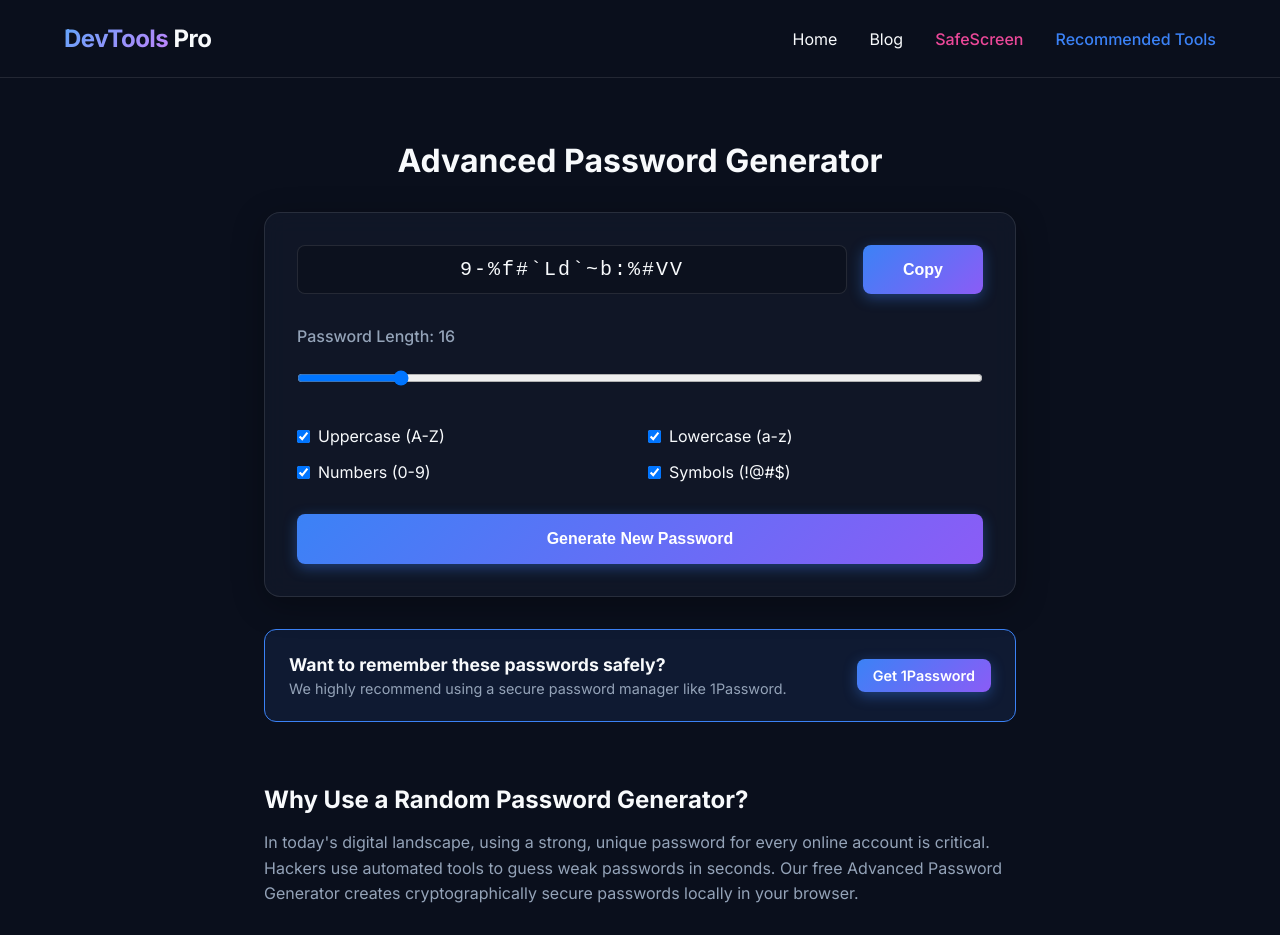
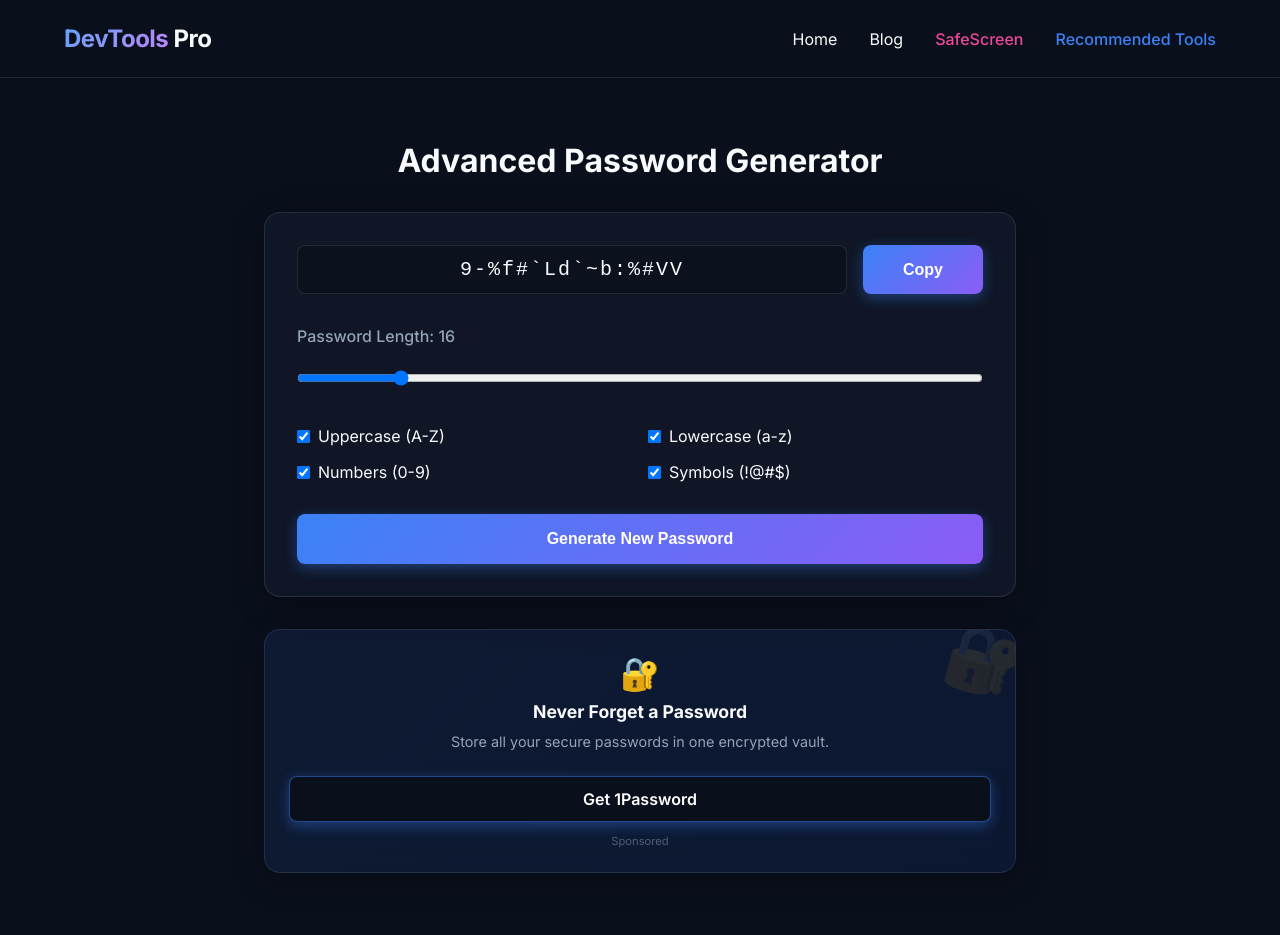
Before and after one commit to samierdogan82-glitch/devtools-pro, a Next.js app: page /tools/password-generator in a window 1280 px wide. Shown: the top 935 px of the page. Built offline with nearby package versions, Linux system fonts and the light colour scheme.

Commit message:
feat: Contextual Smart Banner integration across all tools

```diff
--- a/src/app/tools/password-generator/page.tsx
+++ b/src/app/tools/password-generator/page.tsx
@@ -1,6 +1,7 @@
 "use client";
 
 import { useState, useEffect } from "react";
+import SmartBanner from '@/components/SmartBanner';
 
 export default function PasswordGenerator() {
   const [password, setPassword] = useState("");
@@ -106,12 +107,8 @@ export default function PasswordGenerator() {
       </div>
 
       {/* Contextual Affiliate Banner */}
-      <div style={{ marginTop: '2rem', padding: '1.5rem', background: 'rgba(59, 130, 246, 0.1)', border: '1px solid var(--accent-primary)', borderRadius: '12px', display: 'flex', justifyContent: 'space-between', alignItems: 'center' }}>
-        <div>
-          <h3 style={{ fontSize: '1.1rem', marginBottom: '0.25rem' }}>Want to remember these passwords safely?</h3>
-          <p style={{ color: 'var(--text-secondary)', fontSize: '0.9rem' }}>We highly recommend using a secure password manager like 1Password.</p>
-        </div>
-        <a href="/recommended" className="btn btn-primary" style={{ padding: '0.5rem 1rem', fontSize: '0.9rem', textDecoration: 'none' }}>Get 1Password</a>
+      <div style={{ marginTop: '2rem' }}>
+        <SmartBanner type="password" />
       </div>
 
       {/* SEO Text Area & Ad Placeholder */}
--- /dev/null
+++ b/src/components/SmartBanner.tsx
@@ -0,0 +1,92 @@
+import Link from 'next/link';
+
+type BannerType = 'parental' | 'seo' | 'password' | 'grammar';
+
+interface SmartBannerProps {
+  type: BannerType;
+}
+
+const bannerConfig = {
+  parental: {
+    icon: '🛡️',
+    title: 'Protect Your Kids Online',
+    description: 'Get total peace of mind with the world\'s leading parental control software.',
+    cta: 'Learn More',
+    link: '/recommended', // Affiliate link placeholder
+    gradient: 'linear-gradient(135deg, rgba(236, 72, 153, 0.1), rgba(244, 63, 94, 0.1))',
+    borderHover: 'rgba(236, 72, 153, 0.5)'
+  },
+  seo: {
+    icon: '🚀',
+    title: 'Supercharge Your Website',
+    description: 'Host on ultra-fast cloud servers and rank higher on Google.',
+    cta: 'Start Free Trial',
+    link: '/recommended',
+    gradient: 'linear-gradient(135deg, rgba(16, 185, 129, 0.1), rgba(5, 150, 105, 0.1))',
+    borderHover: 'rgba(16, 185, 129, 0.5)'
+  },
+  password: {
+    icon: '🔐',
+    title: 'Never Forget a Password',
+    description: 'Store all your secure passwords in one encrypted vault.',
+    cta: 'Get 1Password',
+    link: '/recommended',
+    gradient: 'linear-gradient(135deg, rgba(59, 130, 246, 0.1), rgba(37, 99, 235, 0.1))',
+    borderHover: 'rgba(59, 130, 246, 0.5)'
+  },
+  grammar: {
+    icon: '✍️',
+    title: 'Write Like a Pro',
+    description: 'Ensure your essays and articles are flawless with advanced AI grammar checking.',
+    cta: 'Try for Free',
+    link: '/recommended',
+    gradient: 'linear-gradient(135deg, rgba(139, 92, 246, 0.1), rgba(109, 40, 217, 0.1))',
+    borderHover: 'rgba(139, 92, 246, 0.5)'
+  }
+};
+
+export default function SmartBanner({ type }: SmartBannerProps) {
+  const config = bannerConfig[type];
+
+  return (
+    <div
+      className="glass-panel"
+      style={{
+        padding: '1.5rem',
+        textAlign: 'center',
+        background: config.gradient,
+        position: 'relative',
+        overflow: 'hidden'
+      }}
+    >
+      <div style={{ position: 'absolute', top: '-10px', right: '-10px', fontSize: '4rem', opacity: 0.1, transform: 'rotate(15deg)' }}>
+        {config.icon}
+      </div>
+
+      <div style={{ fontSize: '2rem', marginBottom: '0.5rem' }}>{config.icon}</div>
+      <h3 style={{ marginBottom: '0.5rem', fontSize: '1.1rem', position: 'relative', zIndex: 1 }}>{config.title}</h3>
+      <p style={{ color: 'var(--text-secondary)', fontSize: '0.9rem', marginBottom: '1.5rem', position: 'relative', zIndex: 1, lineHeight: 1.5 }}>
+        {config.description}
+      </p>
+
+      <Link
+        href={config.link}
+        className="btn btn-primary"
+        style={{
+          display: 'block',
+          width: '100%',
+          position: 'relative',
+          zIndex: 1,
+          background: 'var(--bg-primary)',
+          border: `1px solid ${config.borderHover}`
+        }}
+      >
+        {config.cta}
+      </Link>
+
+      <div style={{ marginTop: '0.75rem', fontSize: '0.7rem', color: 'var(--text-secondary)', opacity: 0.5 }}>
+        Sponsored
+      </div>
+    </div>
+  );
+}
```
Also changed, not shown: src/app/tools/safe-screen/page.tsx (+2 -9 lines), src/app/tools/seo-meta-generator/page.tsx (+3 -6 lines), src/app/tools/text-analyzer/page.tsx (+3 -5 lines).
